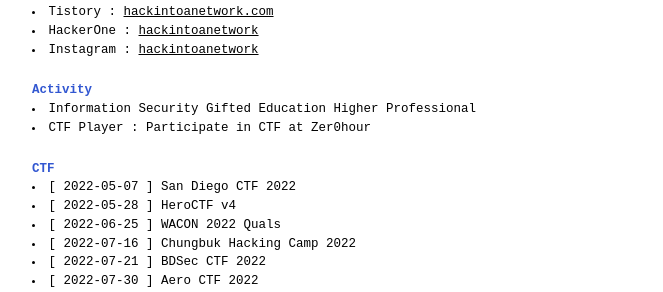
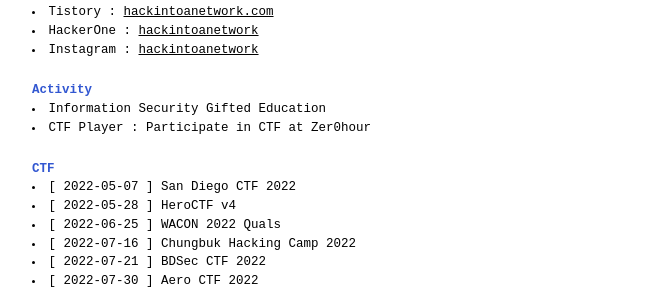
Before and after one commit to hackintoanetwork/hackintoanetwork.github.io, a Jekyll site: the page built from about.md, in a window 1280 px wide. Shown: the part 245-537 px from the top of the page, without its empty margins (308-971 px from the left). Built offline with Jekyll 4.4.1, drawn with Linux system fonts in a browser that asks for light colours.

Commit message:
Update about.md

```diff
--- a/about.md
+++ b/about.md
@@ -19,7 +19,7 @@ Web Hacker, CTF Player.
 
 # Activity
 
-<li>Information Security Gifted Education Higher Professional</li>
+<li>Information Security Gifted Education</li>
 <li>CTF Player : Participate in CTF at Zer0hour</li>
 
 # CTF
```
